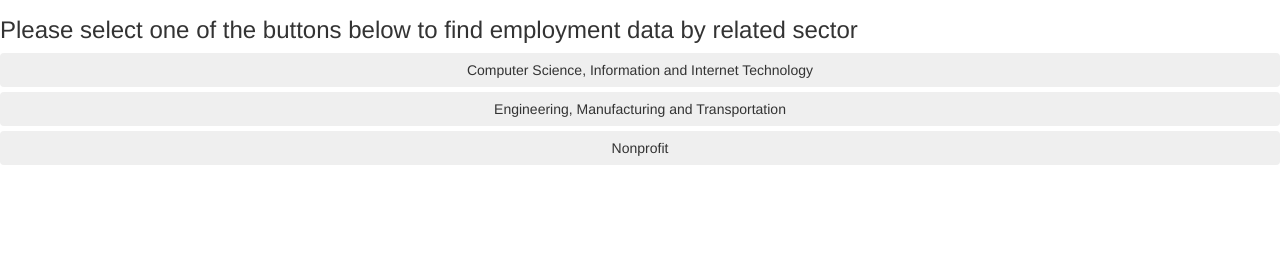
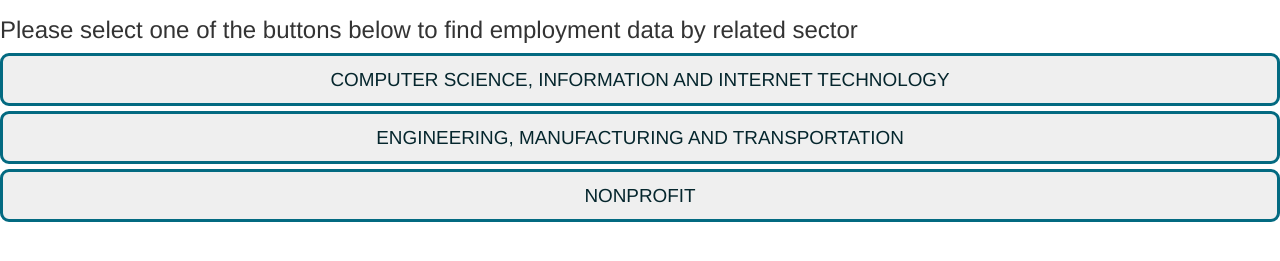
Before and after one commit to Goodtobeme/Team-1, a plain HTML site: page salaries.html in a window 1280 px wide. Shown: the part 139-400 px from the top of the page. Drawn offline with nearby package versions, Linux system fonts and the light colour scheme; a web font is replaced by a local one.

Commit message:
updated css link

```diff
--- a/salaries.html
+++ b/salaries.html
@@ -6,7 +6,7 @@
   <link rel="stylesheet" href="https://maxcdn.bootstrapcdn.com/bootstrap/3.3.7/css/bootstrap.min.css">
   <link href="https://fonts.googleapis.com/css?family=Oswald:700|Patua+One|Roboto+Condensed:700" rel="stylesheet">
   <link href="https://maxcdn.bootstrapcdn.com/font-awesome/4.7.0/css/font-awesome.min.css" rel="stylesheet">
-  <link rel="stylesheet" type="text/css" href="searchstyle.css">
+  <link rel="stylesheet" type="text/css" href="assets/css/style.css">
 
   <script src="https://ajax.googleapis.com/ajax/libs/jquery/3.2.1/jquery.min.js"></script>
   <title>Get Hired</title>
```
